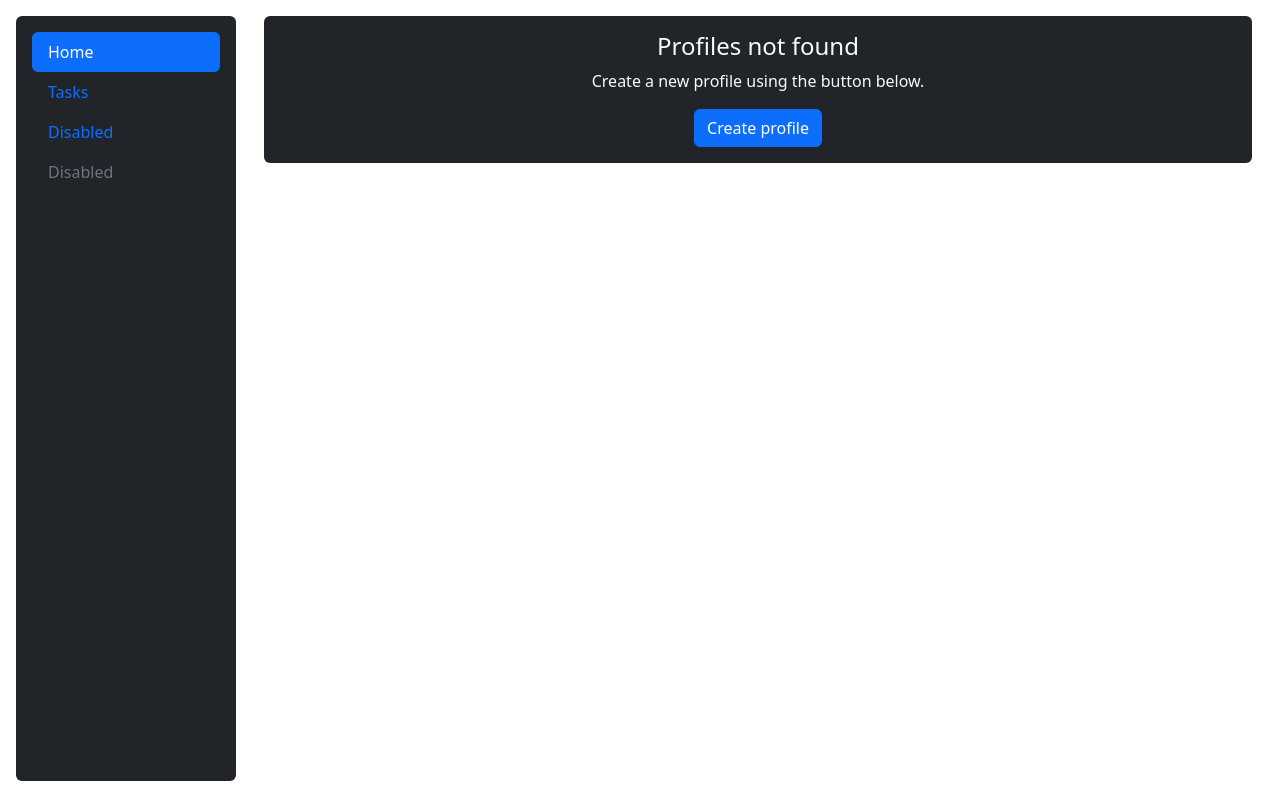
After one commit to HardCodeMatter/agenda, a Django app: page /profile/ in a window 1280 px wide. The commit adds this page. Run offline with Django 4.2, Linux system fonts and the light colour scheme.

Commit message:
created adding profiles and Task model

```diff
--- /dev/null
+++ b/main/forms.py
@@ -0,0 +1,5 @@
+from django import forms
+
+
+class ProfileForm(forms.Form):
+    title = forms.CharField(max_length=24)
--- a/main/templates/main/base.html
+++ b/main/templates/main/base.html
@@ -7,14 +7,14 @@
     <link href="https://cdn.jsdelivr.net/npm/bootstrap@5.2.3/dist/css/bootstrap.min.css" rel="stylesheet" integrity="sha384-rbsA2VBKQhggwzxH7pPCaAqO46MgnOM80zW1RWuH61DGLwZJEdK2Kadq2F9CUG65" crossorigin="anonymous">
 </head>
 <body>
-    <div class="row text-light m-3">
-        <div class="col-1 bg-dark rounded-start p-3" style="width: 200px;">
+    <div class="row text-light m-3 gap-3">
+        <div class="col-1 bg-dark rounded p-3" style="width:220px; height: calc(100vh - 35px);">
             <ul class="nav nav-pills flex-column">
                 <li class="nav-item">
-                    <a class="nav-link active" aria-current="page" href="#">Home</a>
+                    <a class="nav-link active" aria-current="page" href="{% url 'home' %}">Home</a>
                 </li>
                 <li class="nav-item">
-                    <a class="nav-link" href="#">Tasks</a>
+                    <a class="nav-link" href="{% url 'profile_list' %}">Tasks</a>
                 </li>
                 <li class="nav-item">
                     <a class="nav-link" href="#">Disabled</a>
@@ -25,20 +25,9 @@
             </ul>
         </div>
 
-        <ul class="col list-group">
-            <li class="list-group-item bg-dark text-light p-3">
-                <input class="form-check-input me-1" type="checkbox" value="" id="firstCheckbox">
-                <label class="form-check-label" for="firstCheckbox">First checkbox</label>
-            </li>
-            <li class="list-group-item bg-dark text-light p-3">
-                <input class="form-check-input me-1" type="checkbox" value="" id="secondCheckbox">
-                <label class="form-check-label" for="secondCheckbox">Second checkbox</label>
-            </li>
-            <li class="list-group-item bg-dark text-light p-3">
-                <input class="form-check-input me-1" type="checkbox" value="" id="thirdCheckbox">
-                <label class="form-check-label" for="thirdCheckbox">Third checkbox</label>
-            </li>
-        </ul>
+        <div class="col">
+            {% block content %}{% endblock %}
+        </div>
     </div>
 
     <script src="https://cdn.jsdelivr.net/npm/bootstrap@5.2.3/dist/js/bootstrap.bundle.min.js" integrity="sha384-kenU1KFdBIe4zVF0s0G1M5b4hcpxyD9F7jL+jjXkk+Q2h455rYXK/7HAuoJl+0I4" crossorigin="anonymous"></script>
--- /dev/null
+++ b/main/templates/main/profile-list.html
@@ -0,0 +1,20 @@
+{% extends 'main/base.html' %}
+
+{% block content %}
+    <div class="bg-dark rounded p-3">
+        {% if profiles %}
+            <ul>
+                {% for profile in profiles %}
+                    <li>{{ profile.title }}</li>
+                {% endfor %}
+                <a href="{% url 'profile_create' %}" class="btn btn-primary">Create profile</a>
+            </ul>
+        {% else %}
+            <div class="align-self-center text-center">
+                <p class="h4">Profiles not found</p>
+                <p>Create a new profile using the button below.</p>
+                <a href="{% url 'profile_create' %}" class="btn btn-primary">Create profile</a>
+            </div>
+        {% endif %}
+    </div>
+{% endblock %}
--- /dev/null
+++ b/main/templates/main/profile-view.html
@@ -0,0 +1,5 @@
+{% extends 'main/base.html' %}
+
+{% block content %}
+    <div class="bg-dark rounded">hello</div>
+{% endblock %}
--- a/main/urls.py
+++ b/main/urls.py
@@ -4,4 +4,6 @@ from . import views
 
 urlpatterns = [
     path('', views.index, name='home'),
+    path('profile/', views.profile_list, name='profile_list'),
+    path('profile/create/', views.profile_create, name='profile_create'),
 ]
--- a/main/views.py
+++ b/main/views.py
@@ -1,5 +1,28 @@
-from django.shortcuts import render
+from django.shortcuts import render, HttpResponseRedirect
+from .models import Profile
+from .forms import ProfileForm
 
 
 def index(request):
     return render(request, 'main/base.html', {})
+
+def profile_create(request):
+    if request.method == 'POST':
+        form = ProfileForm(request.POST)
+
+        if form.is_valid():
+            profile = Profile.objects.create(
+                title=form.cleaned_data['title'],
+                user_id=request.user.id
+            )
+
+        return HttpResponseRedirect(f'/profile/{profile.id}')
+    else:
+        form = ProfileForm()
+
+    return render(request, 'main/profile-create.html', {'form': form})
+
+def profile_list(request):
+    profiles = Profile.objects.filter(user_id=request.user.id)
+
+    return render(request, 'main/profile-list.html', {'profiles': profiles})
```
Also changed, not shown: main/admin.py (+9 -1 lines), main/models.py (+11 -0 lines), main/templates/main/profile-create.html (added, +12 -0 lines), main/migrations/0002_task.py (added).
